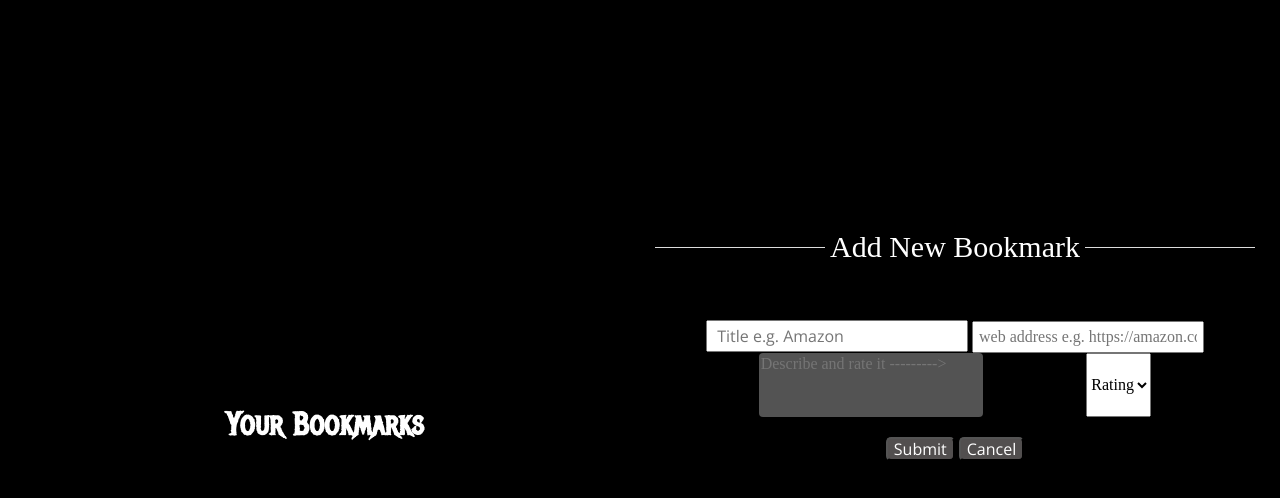
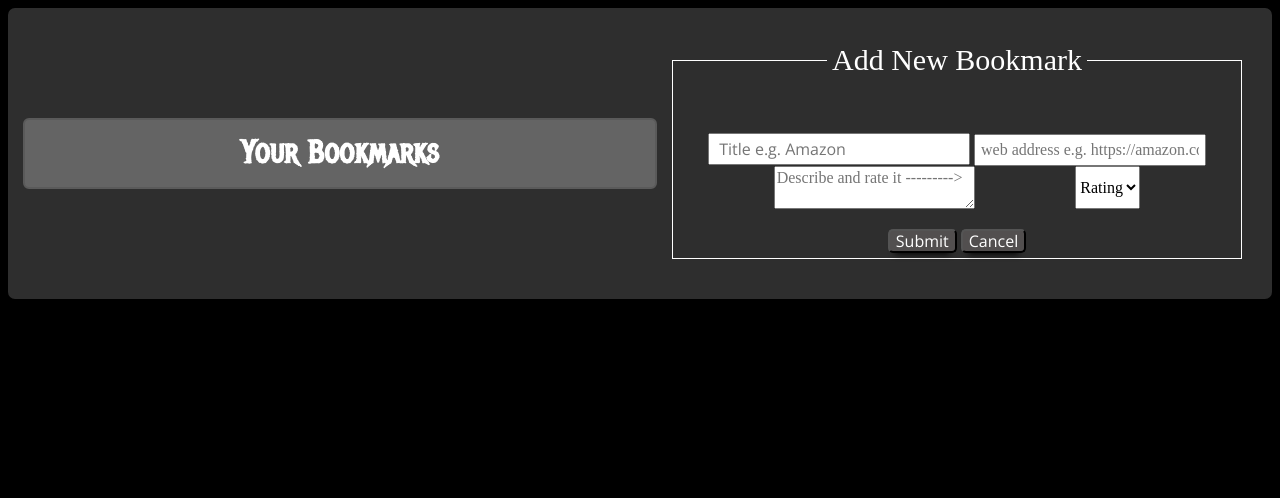
Before and after one commit to thinkful-ei-panda/elias-bookmarks-app, a plain HTML site: page index.html in a window 1280 px wide. Both pictures are taken after a click on the button "Add Item". Drawn offline with nearby package versions, Linux system fonts and the light colour scheme; files that its build step writes are made by us from their sources; no server answers; a web font is replaced by a local one.

Commit message:
stylez 3

```diff
--- a/index.html
+++ b/index.html
@@ -5,8 +5,8 @@
   <meta name="viewport" content="width=device-width, initial-scale=1.0">
   <meta http-equiv="X-UA-Compatible" content="ie=edge">
   <link href="https://cdnjs.cloudflare.com/ajax/libs/normalize/8.0.1/normalize.min.css" rel="stylesheet" type="text/css">
-  <link href="index.css" rel="stylesheet" type="text/css">
-  <link rel="stylesheet" href="styles/normalize.css">
+  <link href="style/index.css" rel="stylesheet" type="text/css">
+  <link rel="stylesheet" href="style/normalize.css">
   <title>Boookmarks App</title>
 </head>
 
--- a/scripts/bookmarks.js
+++ b/scripts/bookmarks.js
@@ -63,8 +63,8 @@ const generateExpansion = function (bookmark) {
   <li class="js-bookmark-element expanded" data-item-id="${bookmark.id}">
     <fieldset class="expanded"><legend align="center" class="expanded">${bookmark.title}</legend>
       <span align="center"><button class="button" id="visit-site">Visit Site</a></button></span>
-      <textarea name="js-new-desc" align="center" class="desc-styles">${bookmark.desc}</textarea>
-      <span align="center" class="rating">${bookmark.rating}</span>
+      <textarea name="js-new-desc" align="center" class="desc-styles-expanded">${bookmark.desc}</textarea>
+      <span align="center" class="rating">Rating of ${bookmark.rating}</span>
       <span align="center"><button class="js-delete button">Delete</button></span>
     </fieldset>
   </li>`;
--- a/index.css
+++ b/style/index.css
@@ -24,8 +24,12 @@ body {
   margin: 0;
 }
 
-header {
+header.group {
   text-align: center;
+  background-color: #2E2E2E;
+  padding: 15px;
+  border: solid 8px;
+  border-radius: 15px;
 }
 
 h1 {
@@ -33,8 +37,11 @@ h1 {
   text-align: center;
   font-family: 'Metal Mania', cursive;
   color: #fff;
-  font-size: 51px;
-  /* margin-bottom: 20px; */
+  font-size: 55px;
+  background-color: rgb(100, 100, 100);
+  padding: 15px;
+  border: solid 2px rgb(90, 90, 90);
+  border-radius: 6px;
 }
 
 div.js-header {
@@ -131,6 +138,7 @@ input.url-styles {
   background-color: rgb(82, 79, 79);
   color: #fff;
   border-radius: 5px;
+  box-shadow: 0 8px 6px -7px #000;
 }
 
 .adding {
@@ -145,6 +153,7 @@ input.url-styles {
 .rating {
   font-family: 'Open Sans', sans-serif;
   color: #fff;
+  margin-bottom: 5px;
 }
 
 .js-bookmark-element.expanded {
@@ -155,15 +164,16 @@ input.url-styles {
 };
 
 fieldset.expanded {
-  border: 0;
+  border: 0 none;
 }
 
 legend.expanded {
   font-family: 'Metal Mania', cursive;
   color: #fff;
+  font-size: 30px;
 }
 
-textarea {
+textarea.desc-styles-expanded {
   resize: none;
   width: 220px;
   height: 60px;
@@ -174,17 +184,18 @@ textarea {
   border: none;
   background-color: rgb(83, 83, 83);
   box-shadow: 0 8px 6px -7px #000;
+  margin-top: 6px;
 }
 
 @media all and (min-width: 700px) {
   .group {
     flex-direction: column;
-    margin-bottom: 0;
+    margin-bottom: 250px;
   }
 
-  header {
+  /* header {
     margin-bottom: 150px;
-  }
+  } */
 
   .item {
     flex: 1;
@@ -207,8 +218,9 @@ textarea {
     padding-bottom: 5px;
   }
 
-  form.js-new-bookmark {
-    padding: 25px;
+  form#addSection.js-new-bookmark {
+    padding-bottom: 518px;
+    padding-top: 168px;
   }
 
   legend {
@@ -223,11 +235,7 @@ textarea {
 @media all and (min-width: 1100px) {
   .group {
     flex-direction: row;
-    margin-bottom: 0;
-  }
-
-  header {
-    margin-top: 100px;
+    margin-bottom: 100px;
   }
 
   .item {
@@ -243,7 +251,7 @@ textarea {
     width: 50%;
   }
 
-  fieldset {
+  fieldset#addField {
     margin-top: 0px;
     border: solid 1px;
     border-color: #fff;
@@ -251,7 +259,7 @@ textarea {
     padding-bottom: 5px;
   }
 
-  form.js-new-bookmark {
+  form#addSection.js-new-bookmark {
     padding: 15px;
   }
 
```
Also changed, not shown: pre-work/bookmarks-on-desktop.png (renamed from bookmarks-on-desktop.png), pre-work/bookmarks-on-mobiles.png (renamed from bookmarks-on-mobiles.png), pre-work/potential-code.txt (renamed from potential-code.js), style/normalize.css (renamed from normalize.css), 2 other files.
